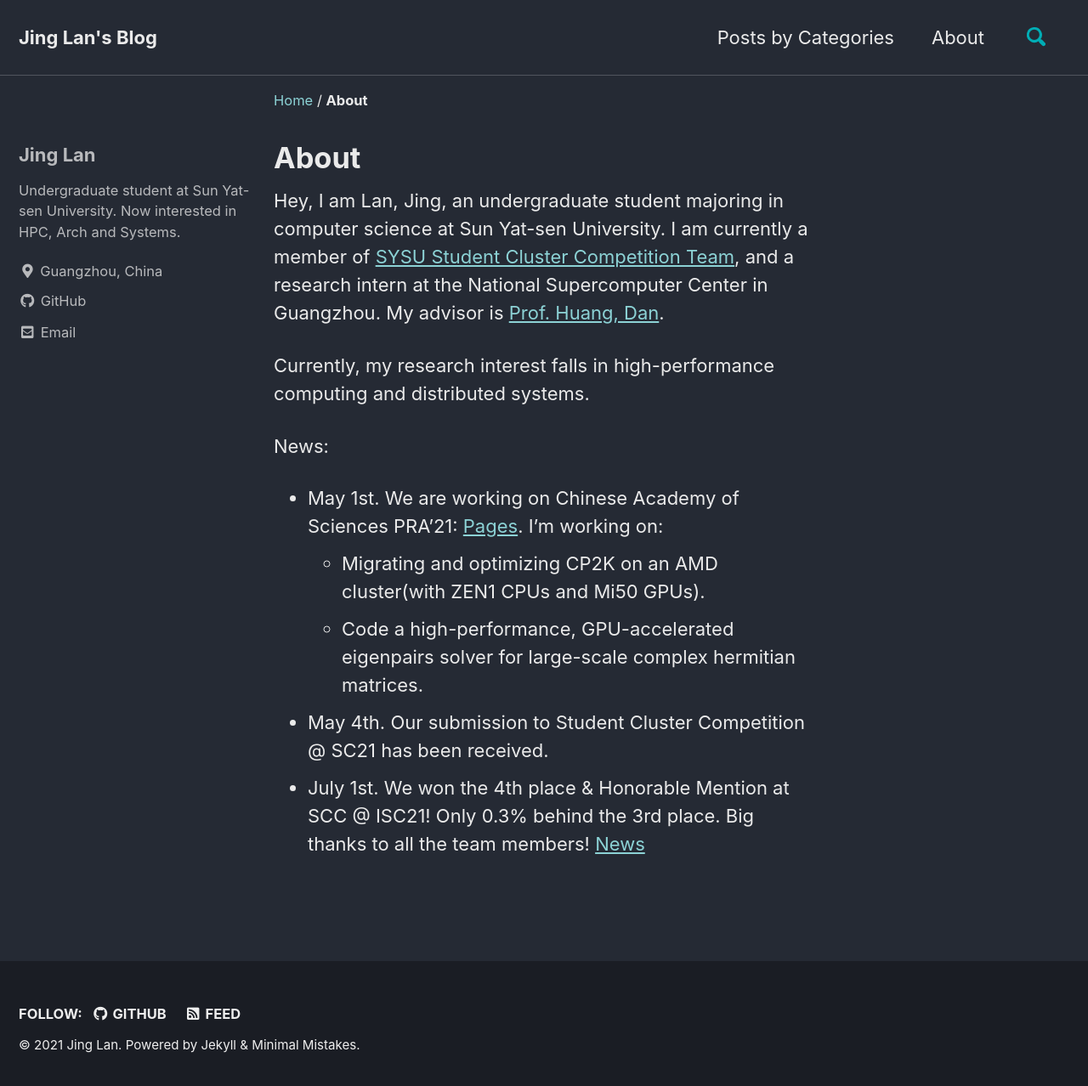
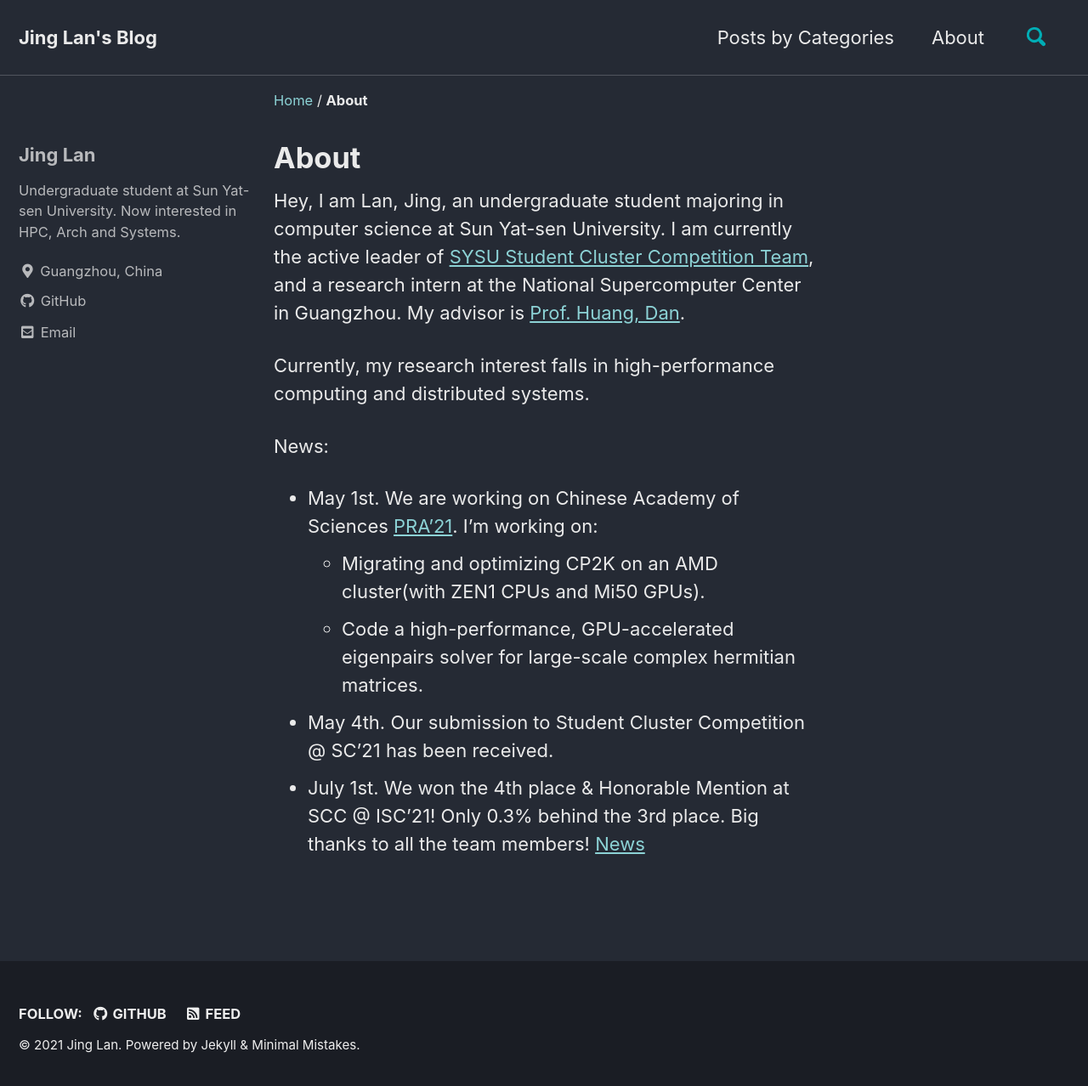
Before and after one commit to Lan-Jing/Lan-Jing.github.io, a Jekyll site: the page built from _pages/about.md, in a window 1280 px wide and 1286 px high. Shown: the top 1278 px of the window at 85% size. Built offline with Jekyll 4.4.1, drawn with Linux system fonts in a browser that asks for light colours; cached includes are drawn as plain includes.

Commit message:
the About page modified

```diff
--- a/_pages/about.md
+++ b/_pages/about.md
@@ -5,14 +5,14 @@ permalink: /about/
 author_profile: falses
 ---
 
-Hey, I am Lan, Jing, an undergraduate student majoring in computer science at Sun Yat-sen University. I am currently a member of [SYSU Student Cluster Competition Team](https://scc.sysu.tech/), and a research intern at the National Supercomputer Center in Guangzhou. My advisor is [Prof. Huang, Dan](https://scholar.google.com/citations?hl=en&user=Bo6PwnQAAAAJ).
+Hey, I am Lan, Jing, an undergraduate student majoring in computer science at Sun Yat-sen University. I am currently the active leader of [SYSU Student Cluster Competition Team](https://scc.sysu.tech/), and a research intern at the National Supercomputer Center in Guangzhou. My advisor is [Prof. Huang, Dan](https://scholar.google.com/citations?hl=en&user=Bo6PwnQAAAAJ).
 
 Currently, my research interest falls in high-performance computing and distributed systems.
 
 News:
 
-* May 1st. We are working on Chinese Academy of Sciences PRA'21: [Pages](https://cas-pra.sugon.com/). I'm working on:
+* May 1st. We are working on Chinese Academy of Sciences [PRA'21](https://cas-pra.sugon.com/). I'm working on:
   *  Migrating and optimizing CP2K on an AMD cluster(with ZEN1 CPUs and Mi50 GPUs).
   *  Code a high-performance, GPU-accelerated eigenpairs solver for large-scale complex hermitian matrices.
-* May 4th. Our submission to Student Cluster Competition @ SC21 has been received.
-* July 1st. We won the 4th place & Honorable Mention at SCC @ ISC21! Only 0.3% behind the 3rd place. Big thanks to all the team members! [News](https://www.hpcadvisorycouncil.com/events/student-cluster-competition/index.php)
+* May 4th. Our submission to Student Cluster Competition @ SC'21 has been received.
+* July 1st. We won the 4th place & Honorable Mention at SCC @ ISC'21! Only 0.3% behind the 3rd place. Big thanks to all the team members! [News](https://www.hpcadvisorycouncil.com/events/student-cluster-competition/index.php)
```
